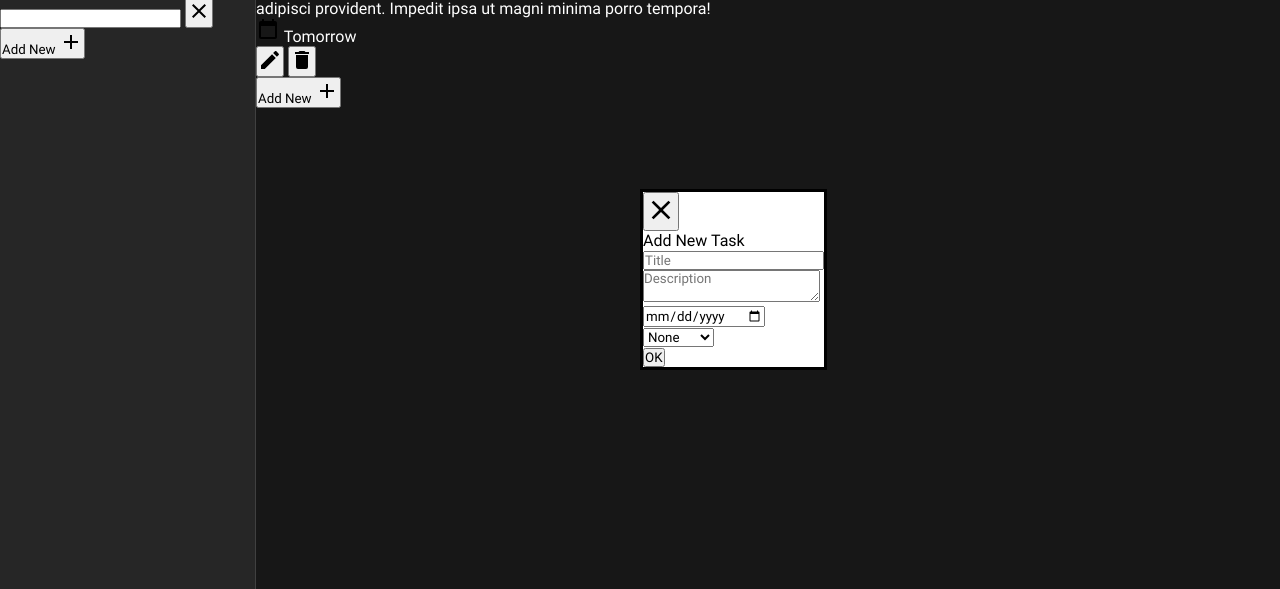
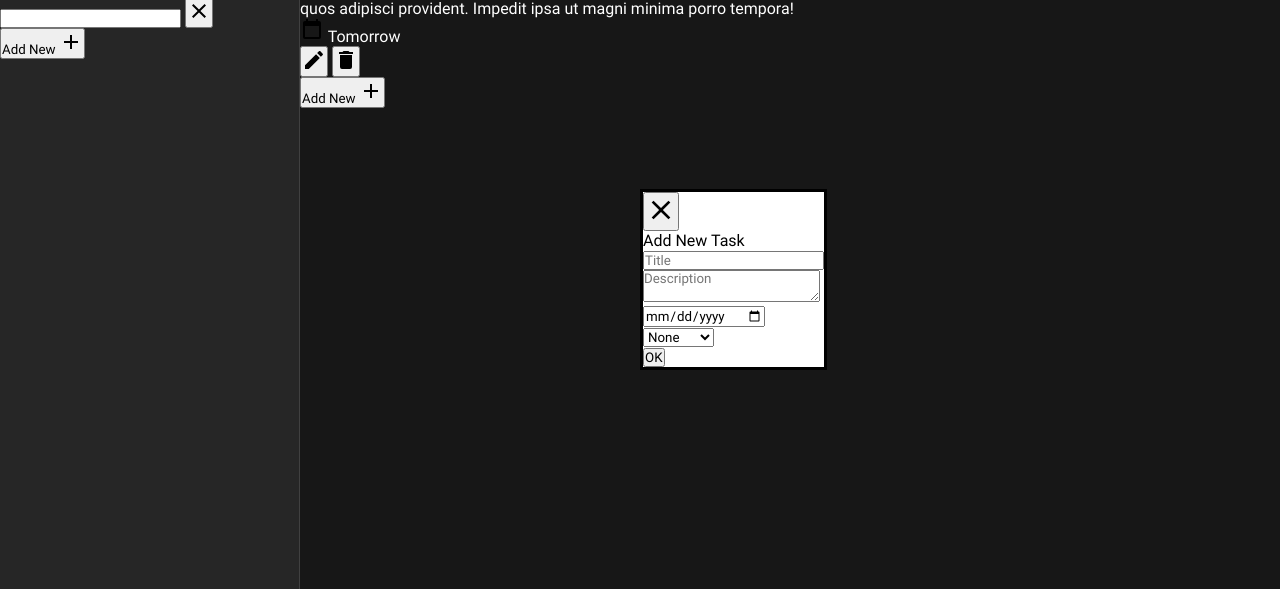
Before and after one commit to UnUsuarioMas67/todo-list, a website built with webpack: page src/index.html in a window 1280 px wide. Shown: the part 211-800 px from the top of the page. Built offline with nearby package versions, Linux system fonts and the light colour scheme.

Commit message:
Change Sidebar width

```diff
--- a/src/style.css
+++ b/src/style.css
@@ -38,7 +38,7 @@
 
 body {
   display: grid;
-  grid-template: 96px 1fr / minmax(210px, 1fr) 4fr;
+  grid-template: 96px 1fr / minmax(300px, 1fr) 5fr;
   background-color: var(--color-bg-dark);
   color: var(--color-text);
   min-height: 100vh;
```
